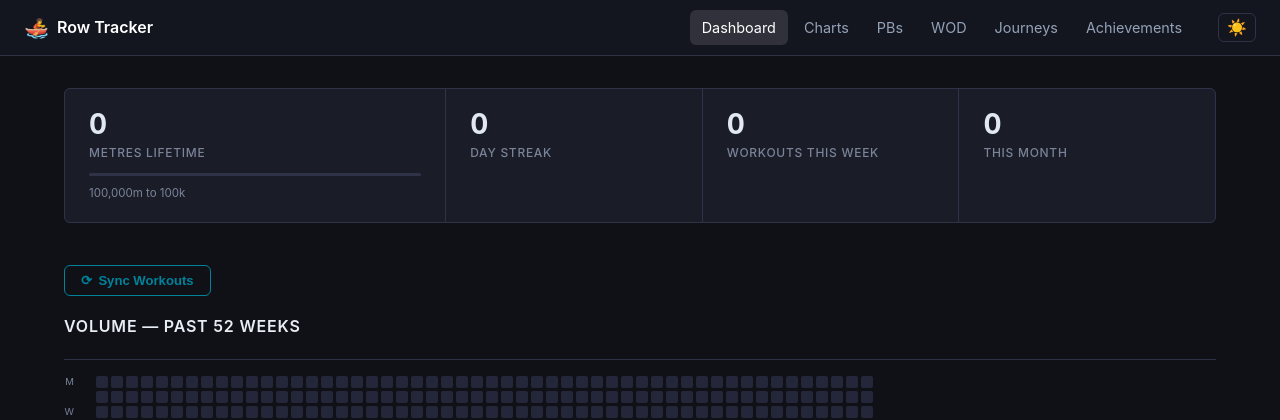
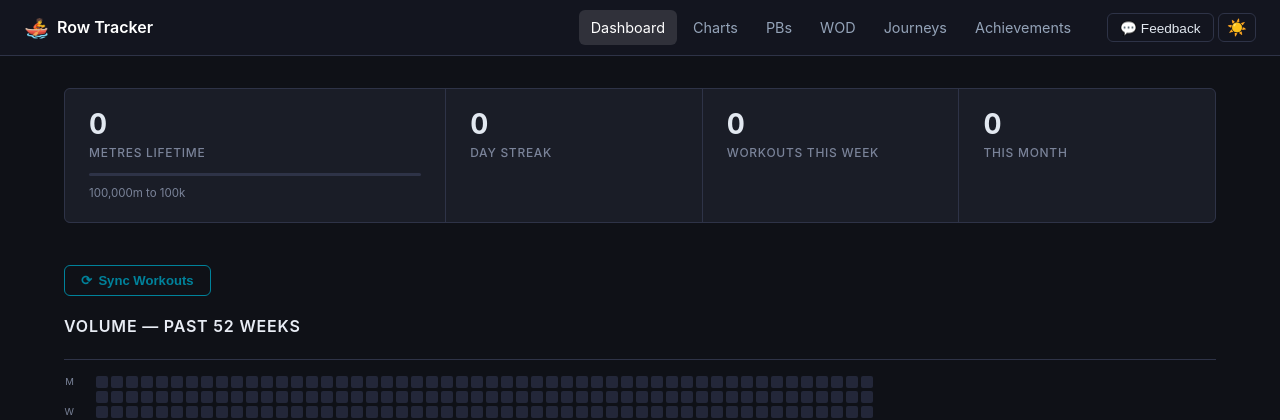
Before and after one commit to dsubtle1/row-tracker, a Flask app: page / in a window 1280 px wide. Shown: the top 420 px of the page. Run offline with Flask 3, Linux system fonts and the light colour scheme; data that the repository does not hold is empty.

Commit message:
Feedback Button added
Added Feedback for Alpha Users to submit

```diff
--- a/app.py
+++ b/app.py
@@ -5,7 +5,10 @@ Single container, single port (7376), three Blueprint modules.
 
 import os
 from flask import Flask
+from flask_mail import Mail
 from models import db
+
+mail = Mail()
 
 
 def create_app():
@@ -18,6 +21,14 @@ def create_app():
     app.config["SQLALCHEMY_TRACK_MODIFICATIONS"] = False
     app.config["SECRET_KEY"] = os.environ.get("SECRET_KEY", "dev-secret-change-in-prod")
 
+    # -------------------------------------------------------------------- mail
+    app.config["MAIL_SERVER"]         = "smtp.gmail.com"
+    app.config["MAIL_PORT"]           = 587
+    app.config["MAIL_USE_TLS"]        = True
+    app.config["MAIL_USERNAME"]       = os.environ.get("MAIL_USERNAME", "")
+    app.config["MAIL_PASSWORD"]       = os.environ.get("MAIL_PASSWORD", "")
+    app.config["MAIL_DEFAULT_SENDER"] = os.environ.get("MAIL_USERNAME", "")
+
     # Feature flags (read from .env via Docker)
     app.config["USE_AI_WOD"] = os.environ.get("USE_AI_WOD", "false").lower() == "true"
 
@@ -28,6 +39,7 @@ def create_app():
 
     # ---------------------------------------------------------- init extensions
     db.init_app(app)
+    mail.init_app(app)
 
     with app.app_context():
         db.create_all()
@@ -36,10 +48,12 @@ def create_app():
     from blueprints.tracker import tracker_bp
     from blueprints.wod import wod_bp
     from blueprints.gamification import gamification_bp
+    from blueprints.feedback import feedback_bp
 
     app.register_blueprint(tracker_bp)
     app.register_blueprint(wod_bp)
     app.register_blueprint(gamification_bp)
+    app.register_blueprint(feedback_bp)
 
     return app
 
--- /dev/null
+++ b/blueprints/feedback.py
@@ -0,0 +1,48 @@
+"""
+Row Tracker — Feedback blueprint.
+Handles the feedback modal form submission and sends email via Flask-Mail.
+"""
+
+from flask import Blueprint, request, jsonify, current_app
+from flask_mail import Message
+from app import mail
+
+feedback_bp = Blueprint("feedback", __name__, url_prefix="/feedback")
+
+FEEDBACK_RECIPIENT = "rowtracker@pm.me"
+
+
+@feedback_bp.route("/submit", methods=["POST"])
+def submit():
+    category = request.form.get("category", "General").strip()
+    name     = request.form.get("name", "").strip() or "Anonymous"
+    message  = request.form.get("message", "").strip()
+    page     = request.form.get("page", "Unknown").strip()
+
+    if not message:
+        return jsonify({"ok": False, "error": "Message is required."}), 400
+
+    subject = f"[Row Tracker Feedback] {category} — from: {name}"
+
+    body = f"""Row Tracker Alpha Feedback
+==========================
+Category : {category}
+From     : {name}
+Page     : {page}
+
+Message
+-------
+{message}
+"""
+
+    try:
+        msg = Message(
+            subject=subject,
+            recipients=[FEEDBACK_RECIPIENT],
+            body=body,
+        )
+        mail.send(msg)
+        return jsonify({"ok": True})
+    except Exception as e:
+        current_app.logger.error(f"Feedback email failed: {e}")
+        return jsonify({"ok": False, "error": "Failed to send. Please try again."}), 500
--- a/requirements.txt
+++ b/requirements.txt
@@ -4,3 +4,4 @@ sqlalchemy==2.0.30
 apscheduler==3.10.4
 python-dotenv==1.0.1
 requests==2.32.3
+flask-mail==0.10.0
--- /dev/null
+++ b/static/css/feedback.css
@@ -0,0 +1,151 @@
+/* ── Feedback modal ─────────────────────────────────────────────────────── */
+
+.feedback-btn {
+  background: transparent;
+  border: 1px solid var(--color-border, #444);
+  border-radius: 6px;
+  color: var(--color-text, #e0e0e0);
+  cursor: pointer;
+  font-size: 0.85rem;
+  padding: 0.35rem 0.75rem;
+  transition: background 0.15s, border-color 0.15s;
+}
+
+.feedback-btn:hover {
+  background: var(--color-surface-hover, rgba(255,255,255,0.07));
+  border-color: var(--color-accent, #4fc3f7);
+}
+
+.feedback-overlay {
+  position: fixed;
+  inset: 0;
+  background: rgba(0, 0, 0, 0.6);
+  z-index: 1000;
+  display: flex;
+  align-items: center;
+  justify-content: center;
+}
+
+.feedback-overlay[hidden] {
+  display: none;
+}
+
+.feedback-modal {
+  background: var(--color-surface, #1e1e2e);
+  border: 1px solid var(--color-border, #444);
+  border-radius: 10px;
+  box-shadow: 0 8px 32px rgba(0,0,0,0.5);
+  padding: 1.75rem;
+  width: min(480px, 92vw);
+  max-height: 90vh;
+  overflow-y: auto;
+}
+
+.feedback-header {
+  display: flex;
+  align-items: center;
+  justify-content: space-between;
+  margin-bottom: 1.25rem;
+}
+
+.feedback-title {
+  font-size: 1.1rem;
+  font-weight: 600;
+  margin: 0;
+  color: var(--color-text, #e0e0e0);
+}
+
+.feedback-close {
+  background: none;
+  border: none;
+  color: var(--color-text-muted, #888);
+  cursor: pointer;
+  font-size: 1.4rem;
+  line-height: 1;
+  padding: 0 0.25rem;
+}
+
+.feedback-close:hover {
+  color: var(--color-text, #e0e0e0);
+}
+
+.feedback-field {
+  margin-bottom: 1rem;
+  display: flex;
+  flex-direction: column;
+  gap: 0.35rem;
+}
+
+.feedback-field label {
+  font-size: 0.85rem;
+  color: var(--color-text-muted, #aaa);
+}
+
+.feedback-optional {
+  font-size: 0.75rem;
+  opacity: 0.6;
+}
+
+.feedback-required {
+  color: var(--color-accent, #4fc3f7);
+}
+
+.feedback-field input,
+.feedback-field select,
+.feedback-field textarea {
+  background: var(--color-surface-alt, #2a2a3e);
+  border: 1px solid var(--color-border, #444);
+  border-radius: 6px;
+  color: var(--color-text, #e0e0e0);
+  font-size: 0.9rem;
+  padding: 0.5rem 0.75rem;
+  width: 100%;
+  box-sizing: border-box;
+}
+
+.feedback-field textarea {
+  resize: vertical;
+  min-height: 100px;
+  font-family: inherit;
+}
+
+.feedback-field input:focus,
+.feedback-field select:focus,
+.feedback-field textarea:focus {
+  outline: none;
+  border-color: var(--color-accent, #4fc3f7);
+}
+
+.feedback-actions {
+  display: flex;
+  justify-content: flex-end;
+  gap: 0.75rem;
+  margin-top: 1.25rem;
+}
+
+.feedback-error {
+  background: rgba(220, 53, 69, 0.15);
+  border: 1px solid rgba(220, 53, 69, 0.4);
+  border-radius: 6px;
+  color: #f87171;
+  font-size: 0.85rem;
+  margin-top: 0.75rem;
+  padding: 0.5rem 0.75rem;
+}
+
+.feedback-success {
+  text-align: center;
+  padding: 1rem 0;
+  color: var(--color-text, #e0e0e0);
+}
+
+.feedback-success-icon {
+  font-size: 2rem;
+  display: block;
+  margin-bottom: 0.5rem;
+}
+
+.feedback-success p {
+  margin: 0 0 1rem;
+  font-size: 1rem;
+}
--- /dev/null
+++ b/static/js/feedback.js
@@ -0,0 +1,61 @@
+function openFeedback() {
+  document.getElementById('feedback-page').value = window.location.pathname;
+  document.getElementById('feedback-modal').removeAttribute('hidden');
+  document.getElementById('feedback-message').focus();
+}
+
+function closeFeedback() {
+  const modal = document.getElementById('feedback-modal');
+  modal.setAttribute('hidden', '');
+  // Reset form for next open
+  document.getElementById('feedback-form').reset();
+  document.getElementById('feedback-form').removeAttribute('hidden');
+  document.getElementById('feedback-success').setAttribute('hidden', '');
+  document.getElementById('feedback-error').setAttribute('hidden', '');
+  document.getElementById('feedback-submit').disabled = false;
+  document.getElementById('feedback-submit').textContent = 'Send Feedback';
+}
+
+async function submitFeedback(e) {
+  e.preventDefault();
+  const form   = document.getElementById('feedback-form');
+  const btn    = document.getElementById('feedback-submit');
+  const errBox = document.getElementById('feedback-error');
+
+  btn.disabled = true;
+  btn.textContent = 'Sending…';
+  errBox.setAttribute('hidden', '');
+
+  const data = new FormData(form);
+
+  try {
+    const resp = await fetch('/feedback/submit', { method: 'POST', body: data });
+    const json = await resp.json();
+
+    if (json.ok) {
+      form.setAttribute('hidden', '');
+      document.getElementById('feedback-success').removeAttribute('hidden');
+    } else {
+      errBox.textContent = json.error || 'Something went wrong.';
+      errBox.removeAttribute('hidden');
+      btn.disabled = false;
+      btn.textContent = 'Send Feedback';
+    }
+  } catch {
+    errBox.textContent = 'Network error — please try again.';
+    errBox.removeAttribute('hidden');
+    btn.disabled = false;
+    btn.textContent = 'Send Feedback';
+  }
+}
+
+// Close modal on backdrop click
+document.addEventListener('click', function (e) {
+  const modal = document.getElementById('feedback-modal');
+  if (e.target === modal) closeFeedback();
+});
+
+// Close on Escape
+document.addEventListener('keydown', function (e) {
+  if (e.key === 'Escape') closeFeedback();
+});
--- a/templates/base.html
+++ b/templates/base.html
@@ -5,6 +5,7 @@
   <meta name="viewport" content="width=device-width, initial-scale=1.0" />
   <title>{% block title %}Row Tracker{% endblock %}</title>
   <link rel="stylesheet" href="{{ url_for('static', filename='css/main.css') }}" />
+  <link rel="stylesheet" href="{{ url_for('static', filename='css/feedback.css') }}" />
   {% block extra_css %}{% endblock %}
 </head>
 <body>
@@ -41,6 +42,9 @@
       </a>
     </div>
     <div class="nav-actions">
+      <button class="feedback-btn" onclick="openFeedback()" title="Send feedback">
+        💬 Feedback
+      </button>
       <button class="theme-toggle" onclick="toggleTheme()" title="Toggle light/dark mode">
         <span class="theme-icon">☀️</span>
       </button>
@@ -51,7 +55,10 @@
     {% block content %}{% endblock %}
   </main>
 
+  {% include 'feedback/modal.html' %}
+
   <script src="{{ url_for('static', filename='js/main.js') }}"></script>
+  <script src="{{ url_for('static', filename='js/feedback.js') }}"></script>
   {% block extra_js %}{% endblock %}
 
 </body>
--- /dev/null
+++ b/templates/feedback/modal.html
@@ -0,0 +1,46 @@
+<!-- Feedback Modal — included in base.html -->
+<div id="feedback-modal" class="feedback-overlay" role="dialog" aria-modal="true" aria-label="Send Feedback" hidden>
+  <div class="feedback-modal">
+    <div class="feedback-header">
+      <h2 class="feedback-title">Send Feedback</h2>
+      <button class="feedback-close" onclick="closeFeedback()" aria-label="Close">&times;</button>
+    </div>
+
+    <form id="feedback-form" onsubmit="submitFeedback(event)">
+      <input type="hidden" name="page" id="feedback-page" />
+
+      <div class="feedback-field">
+        <label for="feedback-category">Category</label>
+        <select id="feedback-category" name="category" required>
+          <option value="Bug">🐛 Bug</option>
+          <option value="Suggestion">💡 Suggestion</option>
+          <option value="Question">❓ Question</option>
+          <option value="Other">💬 Other</option>
+        </select>
+      </div>
+
+      <div class="feedback-field">
+        <label for="feedback-name">Name / handle <span class="feedback-optional">(optional)</span></label>
+        <input type="text" id="feedback-name" name="name" placeholder="Anonymous" maxlength="80" />
+      </div>
+
+      <div class="feedback-field">
+        <label for="feedback-message">Message <span class="feedback-required">*</span></label>
+        <textarea id="feedback-message" name="message" rows="5" placeholder="What's on your mind?" required maxlength="2000"></textarea>
+      </div>
+
+      <div id="feedback-error" class="feedback-error" hidden></div>
+
+      <div class="feedback-actions">
+        <button type="button" class="btn btn-secondary" onclick="closeFeedback()">Cancel</button>
+        <button type="submit" class="btn btn-primary" id="feedback-submit">Send Feedback</button>
+      </div>
+    </form>
+
+    <div id="feedback-success" class="feedback-success" hidden>
+      <span class="feedback-success-icon">✅</span>
+      <p>Thanks — feedback received!</p>
+      <button class="btn btn-secondary" onclick="closeFeedback()">Close</button>
+    </div>
+  </div>
+</div>
```
Also changed, not shown: 1 other file.
